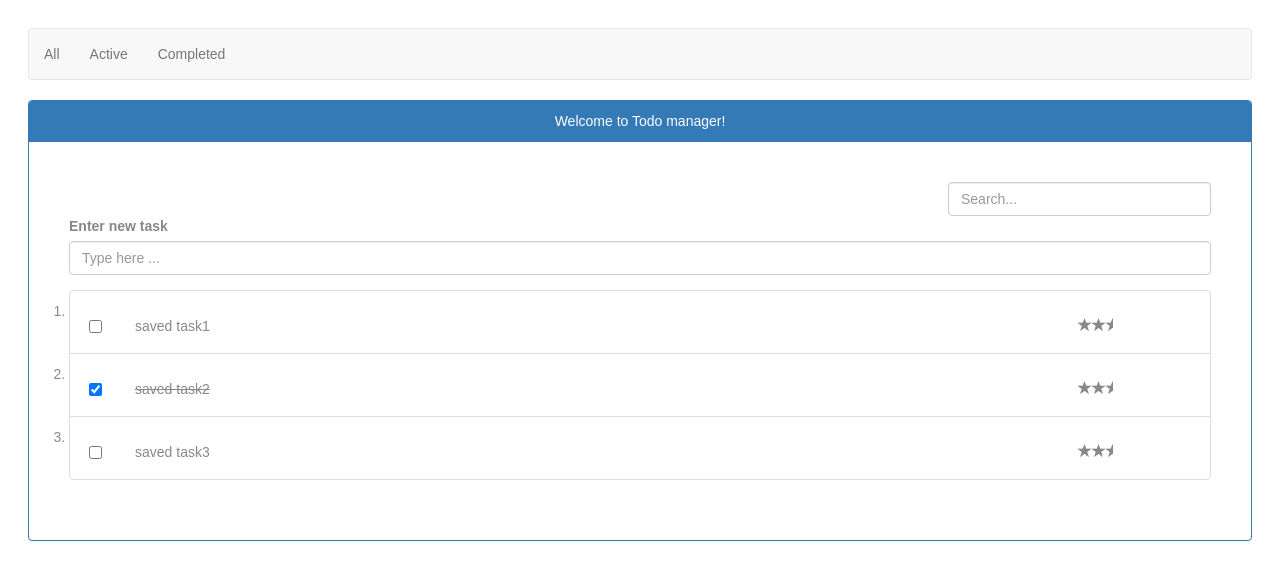
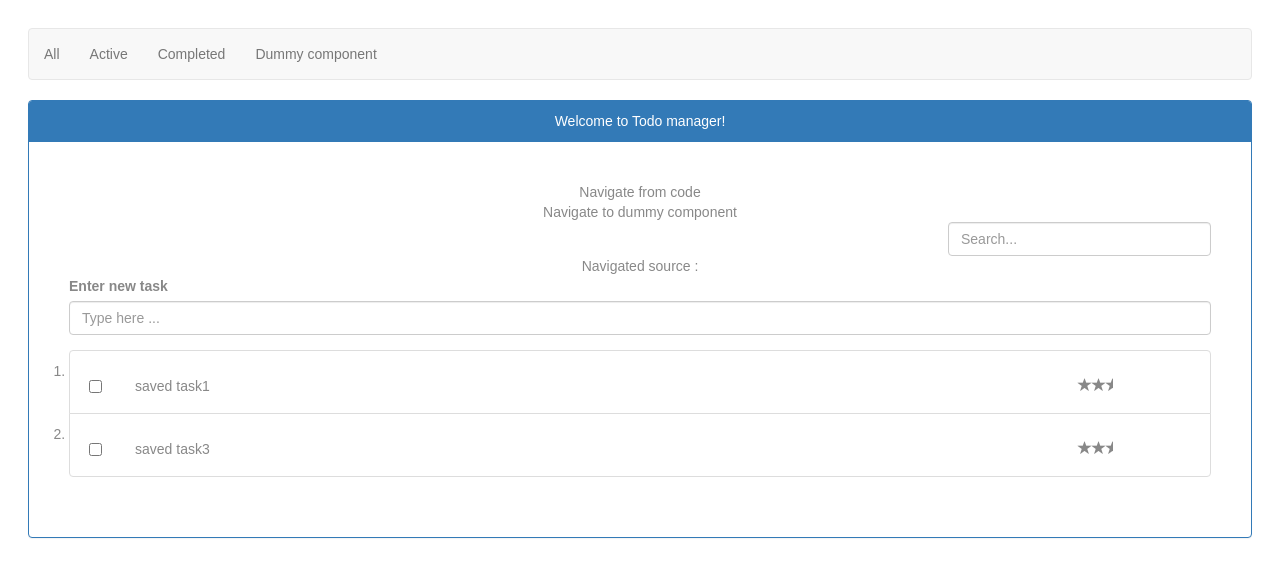
Before and after one commit to shubham-aneja/angular-samples, an Angular app: page /taskList/1 in a window 1280 px wide. Shown: the top 580 px of the page. Built offline with nearby package versions, Linux system fonts and the light colour scheme.

Commit message:
dummy component and query params and navigation from code added

```diff
--- a/src/app/app.component.html
+++ b/src/app/app.component.html
@@ -3,13 +3,19 @@
   <nav class="navbar navbar-default">
     <ul class="nav navbar-nav">
       <li>
-        <a routerLinkActive="active" [routerLink]="['', 'all']">All</a>
+        <a routerLinkActive="active" [queryParams]="{navigationSource: 'Link'}" [routerLink]="['taskList', 'all']">All</a>
       </li>
       <li>
-        <a routerLinkActive="active" [routerLink]="['', 'active']">Active</a>
+        <a routerLinkActive="active" [queryParams]="{navigationSource: 'Link'}" [routerLink]="['taskList', 'active']">Active</a>
       </li>
       <li>
-        <a  routerLinkActive="active" [routerLink]="['', 'completed']">Completed</a>
+        <a routerLinkActive="active" [queryParams]="{navigationSource: 'Link'}" [routerLink]="['taskList', 'completed']">Completed</a>
+      </li>
+      <li>
+        <a
+          routerLinkActive="active"
+          [queryParams]="{creator: 'Shubham'}"
+          [routerLink]="['dummy']">Dummy component</a>
       </li>
     </ul>
   </nav>
--- a/src/app/app.component.ts
+++ b/src/app/app.component.ts
@@ -6,9 +6,11 @@
   selector: 'app-root',
   templateUrl: './app.component.html',
   styleUrls: ['./app.component.css'],
-  providers:[TaskService, Http]
+  providers:[TaskService]
 })
 
 export class AppComponent {
   title:string = 'Todo manager';
+
+
 }
--- /dev/null
+++ b/src/app/dummy-component/dummy.component.ts
@@ -0,0 +1,37 @@
+import {Component, OnInit} from '@angular/core'
+import {ActivatedRoute, Router } from '@angular/router'
+
+@Component({
+  selector: 'dummy',
+  moduleId: module.id,
+  template: `
+  <div>
+  <H1>{{creator}} creates this component </H1>
+  </div>
+      `
+})
+
+export class DummyComponent implements OnInit {
+  sub: any;
+  creator: string = ''
+  constructor(private _route:ActivatedRoute,
+              private router: Router) {
+
+  }
+
+  ngOnInit() {
+    this.sub = this._route.queryParams.subscribe(qParam => {
+      //console.log('111 query params for dummy components are ',qParam)
+      this.creator = qParam.creator
+    });
+
+  }
+
+  ngOnDestroy() {
+    this.sub.unsubscribe()
+  }
+
+  navigateToTaskList() {
+    this.router.navigate(['/active'], { queryParams: { navigationSource: 'Code' } });
+  }
+}
--- a/src/app/tasks/task.service.ts
+++ b/src/app/tasks/task.service.ts
@@ -1,14 +1,17 @@
 import {Injectable} from '@angular/core'
 import {ITask} from './task'
 import { Observable } from 'rxjs/Observable';
-import {Http, Response} from '@angular/http'
+import {Http, Headers, Response} from '@angular/http'
 import 'rxjs/add/operator/do';
 import 'rxjs/add/operator/catch';
 import 'rxjs/add/operator/map';
 import 'rxjs/add/observable/throw';
+
+
+import 'rxjs/add/operator/toPromise';
+
 import uuid from 'uuid'
 
-const dummyUrl = 'https://www.google.com'
 
 const SAVED_TASKS = [
   {id: uuid.v4(), title: 'saved task1', isCompleted: false, priority: 2.5},
@@ -17,17 +20,30 @@
   //{title: 'saved task4'},/*todo this will give error, since it is now verifying with the interface definition */
 ]
 
+
 @Injectable()
 export class TaskService {
+  private tasksUrl = 'http://localhost:3300/tasks'
 
-  //constructor(private _http: Http) {
-  //
-  //}
+  constructor(private http:Http) {
+
+  }
 
   getTasks():ITask[] {
     return SAVED_TASKS
+
+    //this.http.get(this.tasksUrl)
+    //  .toPromise()
+    //  .then(response => response.json())
+    //  .then( (taskData)=> {console.log('111 taskData ... ', taskData)})
+    //.catch(this.handleError)
+    //  return SAVED_TASKS
   }
 
+  handleError(error: any): Promise<any> {
+    console.log('error while calling get tasks api ', error)
+    return Promise.reject(error.message || error)
+  }
   //getTasksFromObservable():Observable<ITask>[] {
 
   //  return this._http.get(dummyUrl)
--- a/src/app/tasks/tasks-list.component.html
+++ b/src/app/tasks/tasks-list.component.html
@@ -1,4 +1,7 @@
 <div>
+  <div (click)="navigateFromCode()">Navigate from code</div>
+  <div (click)="navigateToDummyComponent()">Navigate to dummy component</div>
+
   <div class='row'>
     <div class='col-md-3 col-md-push-9' *ngIf="taskList.length">
       <input
@@ -13,6 +16,7 @@
     </div>
 
   </div>
+  <div>Navigated source : {{navigationSource}}</div>
   <div class="form-group row">
     <div class="col-md-12">
       <label for="taskTitle" class="col-2 col-form-label">{{enterTaskTitle}}</label>
--- a/src/app/tasks/tasks-list.component.ts
+++ b/src/app/tasks/tasks-list.component.ts
@@ -1,7 +1,7 @@
 import {Component, Input, OnInit} from '@angular/core'
 import {TaskService} from './task.service'
 import {ITask} from './task'
-import {ActivatedRoute} from '@angular/router'
+import {ActivatedRoute, Router } from '@angular/router'
 import uuid from 'uuid'
 
 
@@ -20,29 +20,43 @@
   taskTitle = '';
   taskList:ITask[] = [];
   status:string = 'all';
-  sub;
+  sub: any[] = [];
   taskSearch:string = '';
+  navigationSource: string = '';
 
-  constructor(private _taskService:TaskService, private _route:ActivatedRoute) {
+  constructor(private _taskService:TaskService,
+              private _route:ActivatedRoute,
+              private router: Router) {
+
   }
 
   ngOnInit() {
     this.taskList = this._taskService.getTasks()
-    this.sub = this._route.params.subscribe(params => {
+    this.sub.push(this._route.params.subscribe(params => {
       this.status = params.status
-    });
+    }));
 
-    this._route.paramMap
+
+
+    this.sub.push(this._route.queryParams.subscribe(qParam => {
+      this.navigationSource = qParam.navigationSource
+    }));
+
+
+    this.sub.push(this._route.paramMap
       .switchMap((params) => {
-        console.log(' params are here again, this time with the help of switchMap ', params)
+
+        //console.log(' params are here again, this time with the help of switchMap ', params)
+
         /*this console wont get printed untill subscibe is used post to this function call*/
         return ['abc']
       })
       .subscribe(status => {
 
-        console.log('param is', status)
+        //console.log('param is', status)
         //return status
-      });
+      }))
+
       //COmment this out, but remember, subscribe only works with stream respose,
       //  like a [array] or a string(array of character) lets say 'abc' or ['a','b','c']
 
@@ -54,7 +68,7 @@
   }
 
   ngOnDestroy() {
-    this.sub.unsubscribe()
+    this.sub.forEach( s => s.unsubscribe() )
   }
 
   onKeyup(value:string):void {
@@ -65,6 +79,19 @@
     ]
     this.taskTitle = '';
   }
+
+  navigateToDummyComponent () {
+    this.router.navigate(['/dummy'], { queryParams: { creator: 'Task list component' } });
+  }
+
+  navigateFromCode () {
+    console.log(' this.this._route', this._route, this.router)
+    let taskCategoryUrl = this.router.url.split('/')[2];
+    let queryOperatorIndex = taskCategoryUrl.indexOf('?');
+    let path = taskCategoryUrl.substr(0,queryOperatorIndex)
+    this.router.navigate([`taskList/${path}`], { queryParams: { navigationSource: 'Code' } });
+  }
+
 
   toggleCompletionStatus(task:ITask, index:number = 2):void {
     this.taskList = this.taskList.map((currentTask, currentIndex) => {
```
Also changed, not shown: src/app/app.module.ts (+11 -4 lines).
